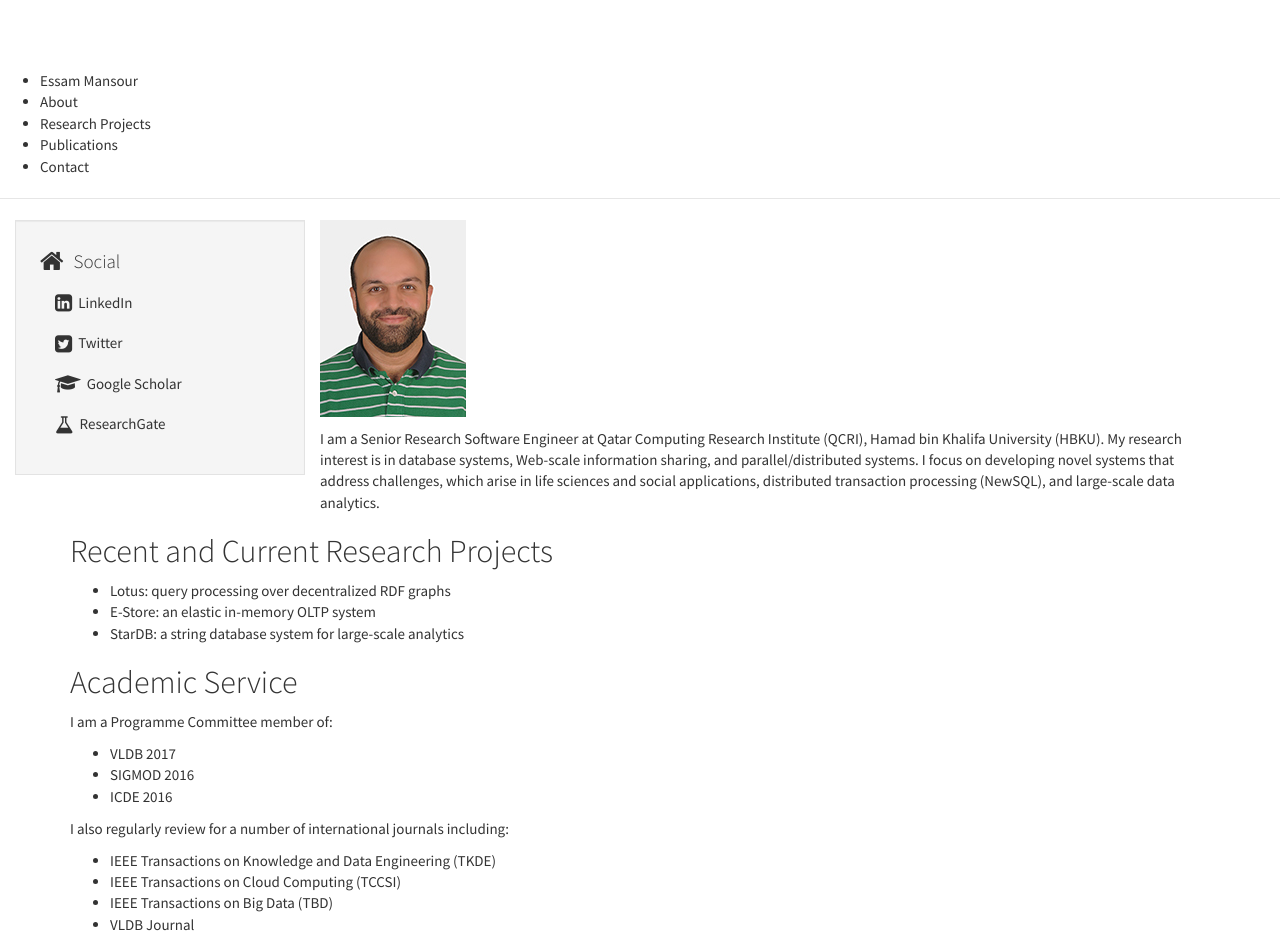
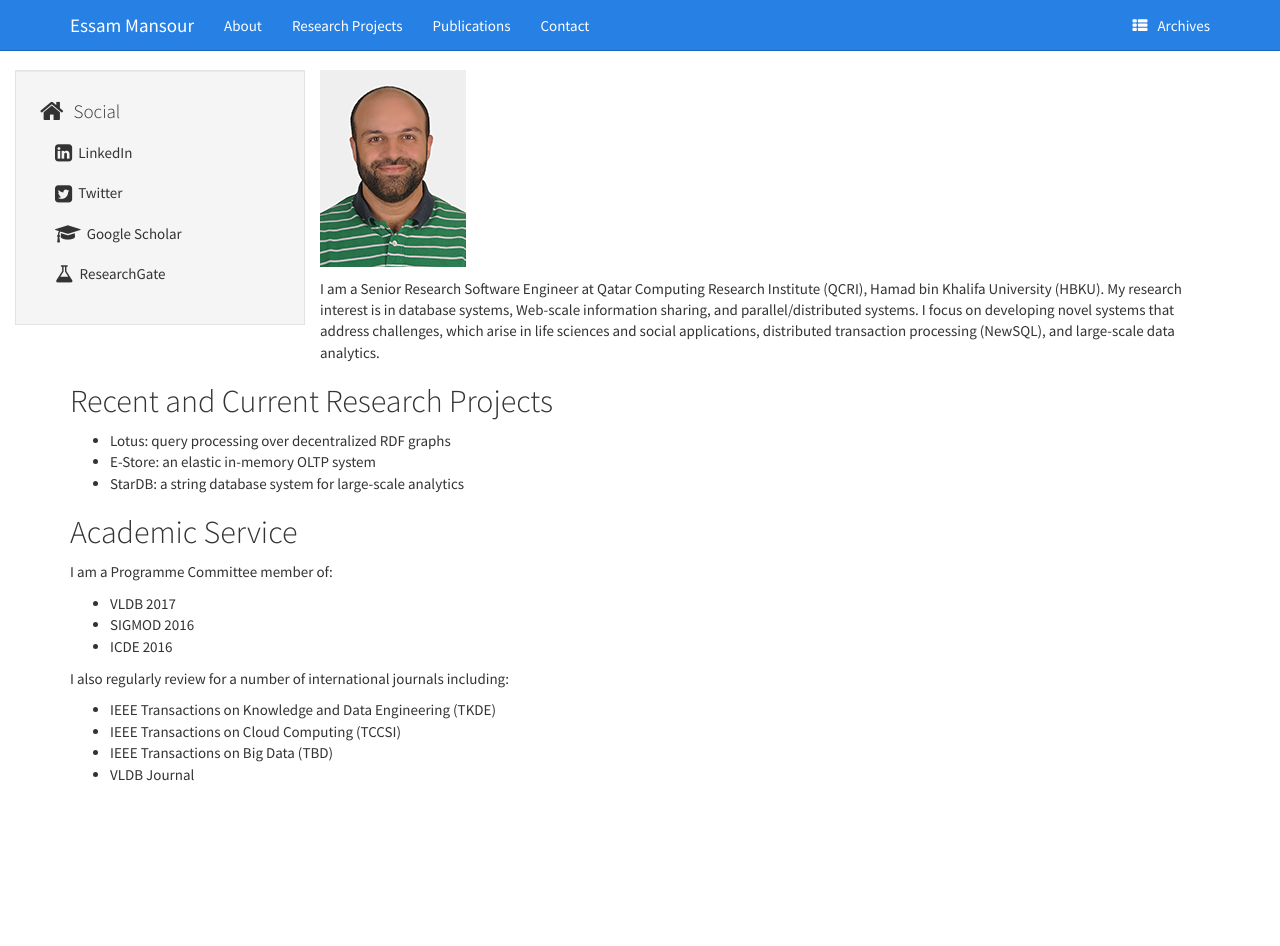
Before and after one commit to mansoure/mansoure.github.io, a Jekyll site: the page built from index.md, in a window 1280 px wide and 946 px high. Built offline with Jekyll 4.4.1, drawn with Linux system fonts in a browser that asks for light colours.

Commit message:
add themes

```diff
--- a/_layouts/default.html
+++ b/_layouts/default.html
@@ -19,20 +19,39 @@
 
 		</head>
 		<body>
-			<nav>
-	    		<ul>
-	        		<li><a href="/">Essam Mansour</a></li>
-		        	<li><a href="/about">About</a></li>
-				<li><a href="/research">Research Projects</a></li>
-				<li><a href="/publications">Publications</a></li>
-				<!--li><a href="/service">Academic Service</a></li-->
-				<li><a href="/contact">Contact</a></li>
-	        		<!--li><a href="/cv">CV</a></li-->
-	        		<!--li><a href="/blog">Blog</a></li-->
-	    		</ul>
-			</nav>
 
-			<hr/>
+			<div class="navbar navbar-inverse navbar-fixed-top" role="navigation">
+				<div class="container">
+			        <div class="navbar-header">
+			            <button type="button" class="navbar-toggle" data-toggle="collapse" data-target=".navbar-ex1-collapse">
+			                <span class="sr-only">Toggle navigation</span>
+			                <span class="icon-bar"></span>
+			                <span class="icon-bar"></span>
+			                <span class="icon-bar"></span>
+			            </button>
+			            <a href="/" class="navbar-brand">Essam Mansour</a>
+			        </div>
+			        <div class="collapse navbar-collapse navbar-ex1-collapse">
+			            <ul class="nav navbar-nav">
+
+				        	<li><a href="/about">About</a></li>
+							<li><a href="/research">Research Projects</a></li>
+							<li><a href="/publications">Publications</a></li>
+							<li><a href="/contact">Contact</a></li>
+
+			            </ul>
+			            <ul class="nav navbar-nav navbar-right">
+			              <li><a href="archives.html"><i class="fa fa-th-list"></i><span class="icon-label">Archives</span></a></li>
+			            </ul>
+			        </div>
+			        <!-- /.navbar-collapse -->
+			    </div>
+			</div> <!-- /.navbar -->
+			<!-- Banner -->
+			<!-- End Banner -->
+
+
+
 
 			<div class="col-sm-3" id="sidebar">
             <aside>
```
